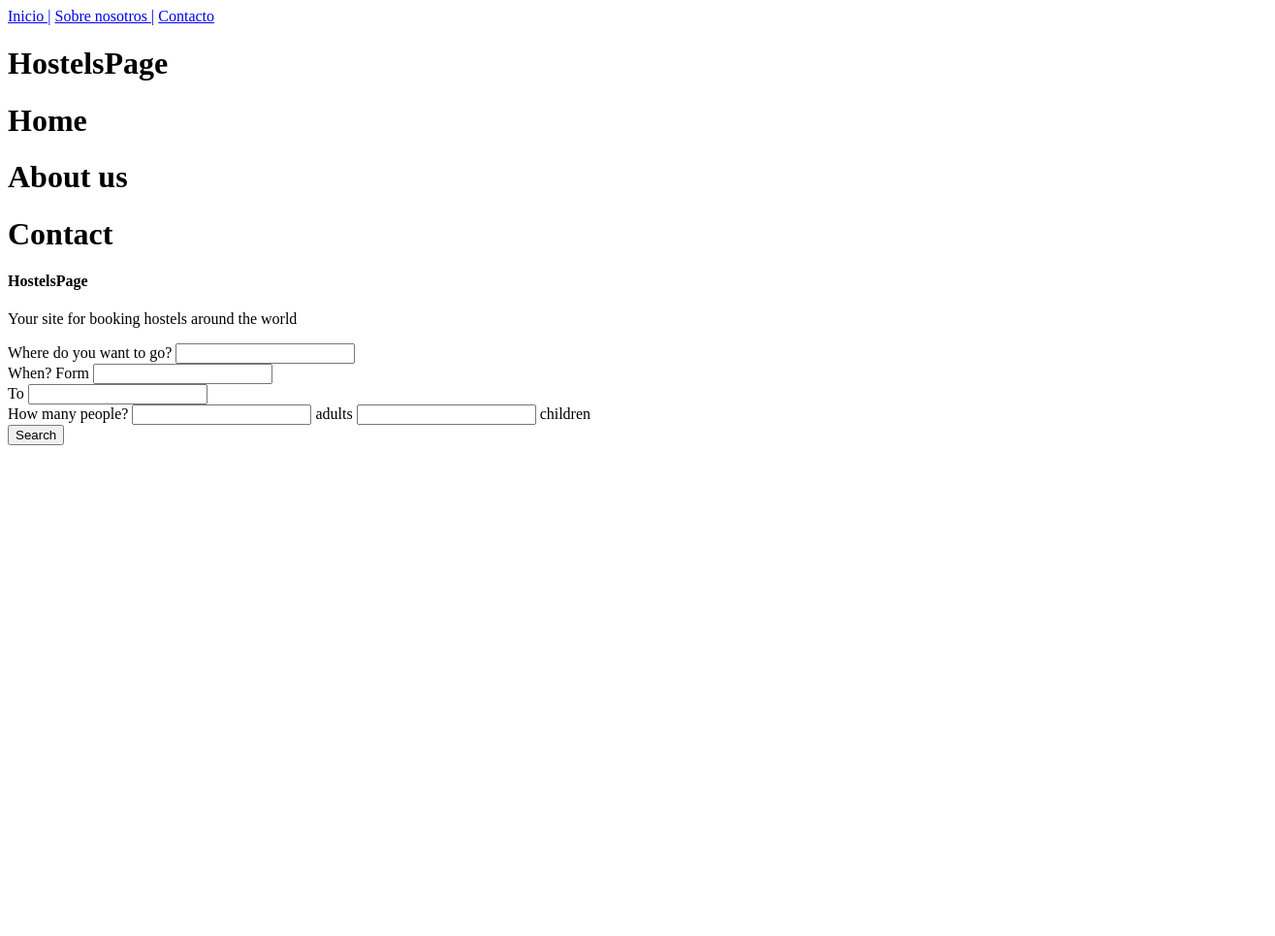
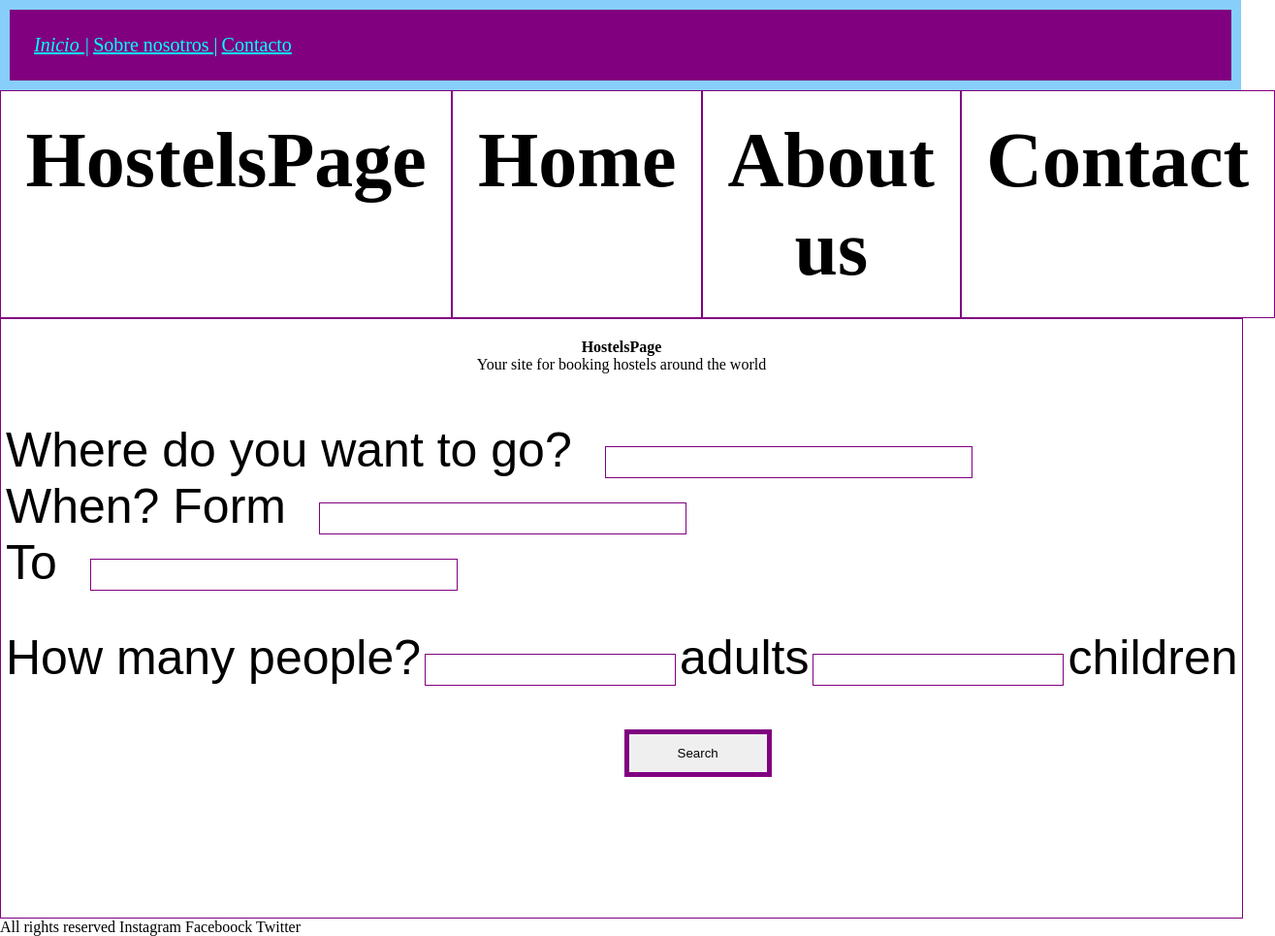
Before and after one commit to DeinyRB/BEM, a plain HTML site: page index.html in a window 1280 px wide. Shown: the whole page at 97% size, 1315 px wide, since content can reach past the window. Before the commit the page ends 800 px from the top, so only its background shows below. Drawn offline with Linux system fonts and the light colour scheme.

Commit message:
estructura del footer realizada mas coneccion de index con css

```diff
--- a/index.html
+++ b/index.html
@@ -7,6 +7,8 @@
     <title>primer proyecto II unidad</title>
 </head>
 <body>
+
+    <link rel="stylesheet" href="./style.css">
 
 <!--Bloque contenedor header--->
 <header  class="header">
@@ -77,12 +79,16 @@
 
         </form>
 
-
-
     </div>
 
 </main>
 
+
+<footer class="footer">
+
+    <P class="footer__parrafo">All rights reserved <span>Instagram Faceboock Twitter</span></P>
+
+</footer>
 
 
 
```
